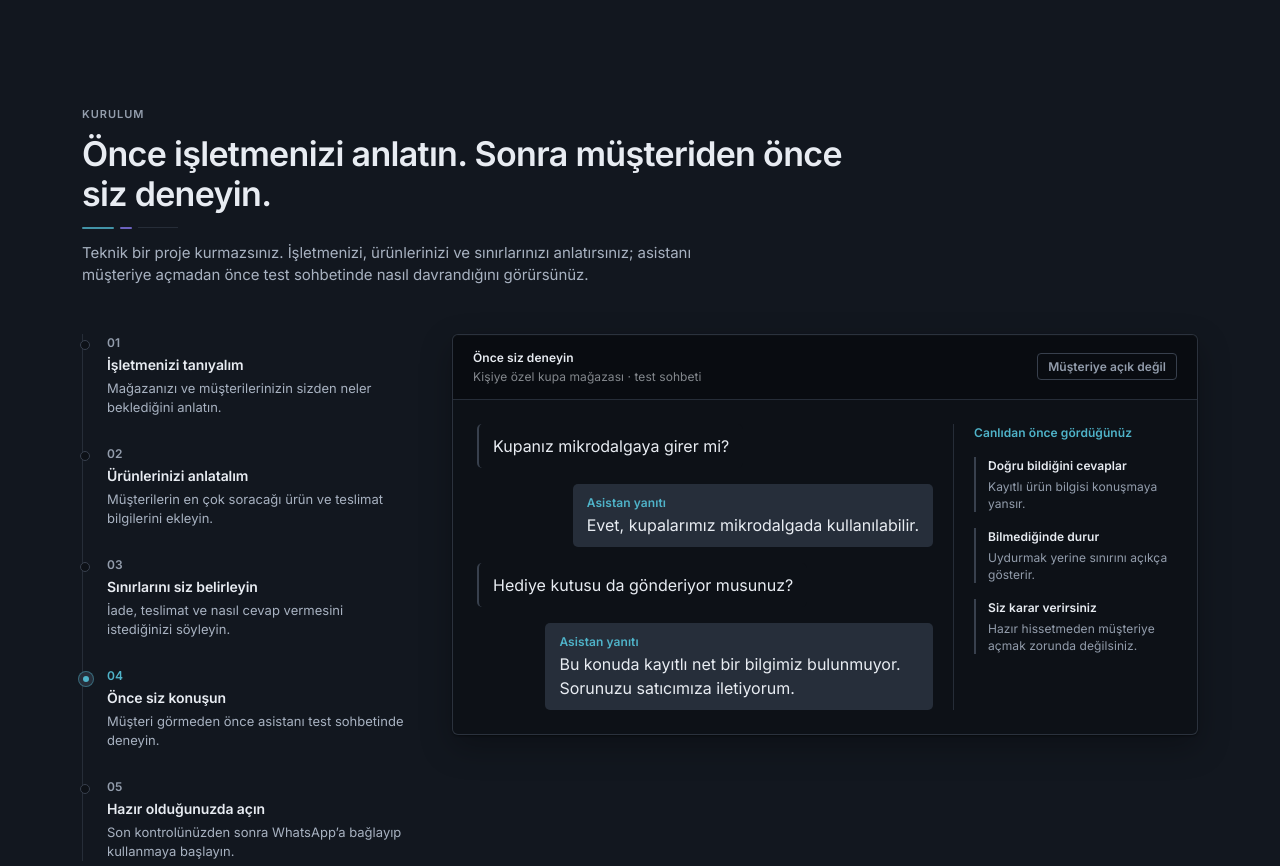
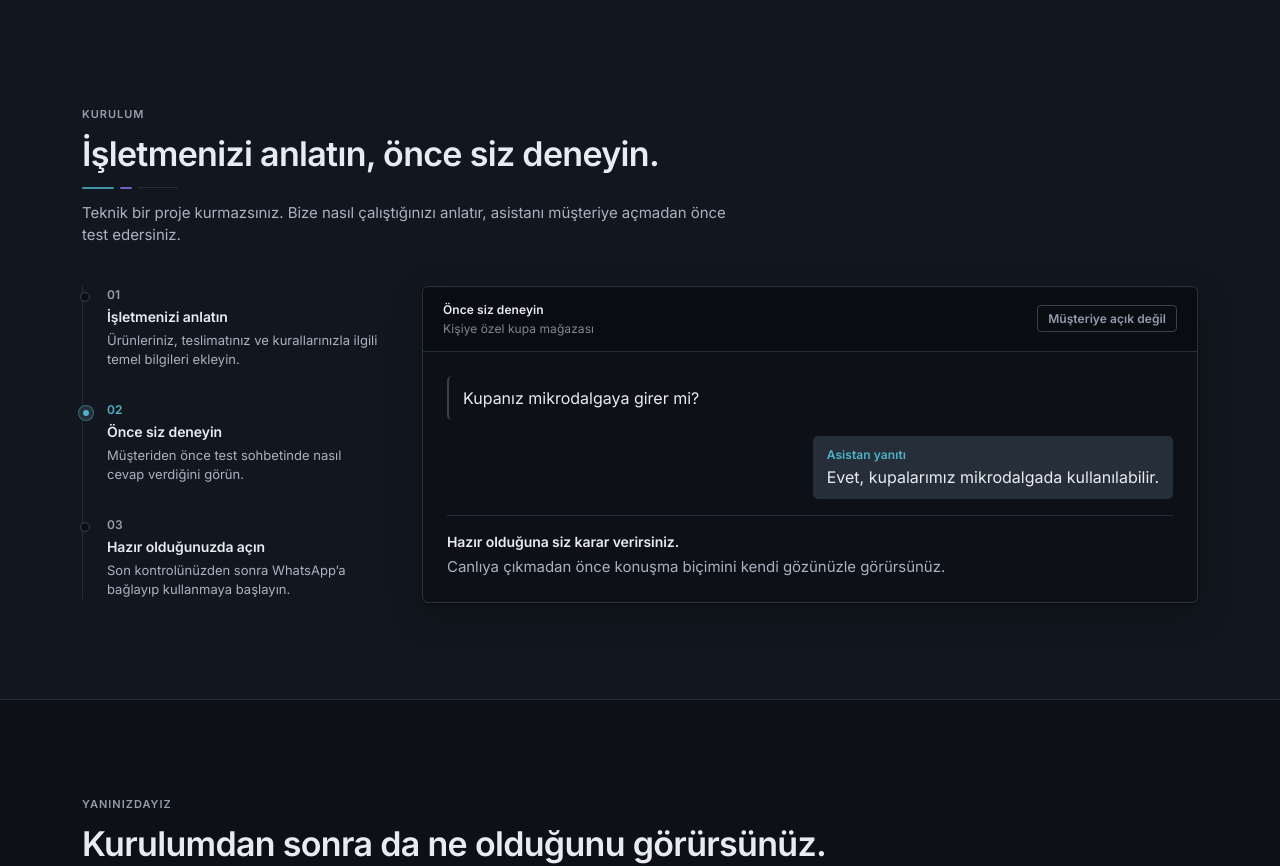
Before and after one commit to keremm44/whatsapp-assistant, a Next.js app in the folder frontend/: page / in a window 1280 px wide. Shown: the part 4480-5346 px from the top of the page. Built offline with nearby package versions, Linux system fonts and the light colour scheme; no server answers.

Commit message:
frontend: simplify onboarding story

```diff
--- a/frontend/src/components/marketing/onboarding-section.tsx
+++ b/frontend/src/components/marketing/onboarding-section.tsx
@@ -5,11 +5,6 @@ import { MARKETING_STORY } from "@/components/marketing/marketing-story";
 import { MarketingReveal } from "@/components/marketing/marketing-motion";
 import { MarketingSectionHeading } from "@/components/marketing/section-heading";
 
-/**
- * Onboarding — framed as a calm seller journey rather than a technical
- * setup checklist. The emotional endpoint is still the real proof:
- * seeing the assistant speak before customers do.
- */
 export function OnboardingSection() {
   return (
     <section
@@ -18,11 +13,11 @@ export function OnboardingSection() {
     >
       <MarketingSectionHeading
         eyebrow="Kurulum"
-        title="Önce işletmenizi anlatın. Sonra müşteriden önce siz deneyin."
-        description="Teknik bir proje kurmazsınız. İşletmenizi, ürünlerinizi ve sınırlarınızı anlatırsınız; asistanı müşteriye açmadan önce test sohbetinde nasıl davrandığını görürsünüz."
+        title="İşletmenizi anlatın, önce siz deneyin."
+        description="Teknik bir proje kurmazsınız. Bize nasıl çalıştığınızı anlatır, asistanı müşteriye açmadan önce test edersiniz."
       />
 
-      <div className="mt-12 grid gap-8 lg:grid-cols-[330px_minmax(0,1fr)] lg:items-start lg:gap-10">
+      <div className="mt-10 grid gap-8 lg:grid-cols-[300px_minmax(0,1fr)] lg:items-start lg:gap-10">
         <SetupRail />
         <MarketingReveal>
           <TestConversation />
@@ -34,19 +29,17 @@ export function OnboardingSection() {
 
 function SetupRail() {
   const steps = [
-    ["İşletmenizi tanıyalım", "Mağazanızı ve müşterilerinizin sizden neler beklediğini anlatın."],
-    ["Ürünlerinizi anlatalım", "Müşterilerin en çok soracağı ürün ve teslimat bilgilerini ekleyin."],
-    ["Sınırlarını siz belirleyin", "İade, teslimat ve nasıl cevap vermesini istediğinizi söyleyin."],
-    ["Önce siz konuşun", "Müşteri görmeden önce asistanı test sohbetinde deneyin."],
+    ["İşletmenizi anlatın", "Ürünleriniz, teslimatınız ve kurallarınızla ilgili temel bilgileri ekleyin."],
+    ["Önce siz deneyin", "Müşteriden önce test sohbetinde nasıl cevap verdiğini görün."],
     ["Hazır olduğunuzda açın", "Son kontrolünüzden sonra WhatsApp’a bağlayıp kullanmaya başlayın."],
   ] as const;
 
   return (
     <ol className="relative border-l border-divider pl-6">
       {steps.map(([title, body], index) => {
-        const isTest = index === 3;
+        const isTest = index === 1;
         return (
-          <li key={title} className="relative pb-7 last:pb-0">
+          <li key={title} className="relative pb-8 last:pb-0">
             <span
               aria-hidden="true"
               className={
@@ -75,39 +68,23 @@ function TestConversation() {
       <div className="flex flex-wrap items-center justify-between gap-3 border-b border-divider bg-chrome/50 px-4 py-3.5 sm:px-5">
         <div>
           <p className="type-meta font-semibold text-chrome-foreground">Önce siz deneyin</p>
-          <p className="mt-0.5 type-meta text-chrome-foreground/55">{MARKETING_STORY.storeLabel} · test sohbeti</p>
+          <p className="mt-0.5 type-meta text-chrome-foreground/55">{MARKETING_STORY.storeLabel}</p>
         </div>
         <span className="rounded-control border border-boundary px-2.5 py-1 type-meta font-semibold text-muted-foreground">
           Müşteriye açık değil
         </span>
       </div>
 
-      <div className="grid gap-5 px-4 py-5 sm:px-6 sm:py-6 xl:grid-cols-[minmax(0,1fr)_220px]">
-        <div className="space-y-4">
-          <ChatBubble from="customer">{MARKETING_STORY.customerQuestion}</ChatBubble>
-          <ChatBubble from="assistant">{MARKETING_STORY.assistantAnswer}</ChatBubble>
-          <ChatBubble from="customer">{MARKETING_STORY.unknownQuestion}</ChatBubble>
-          <ChatBubble from="assistant">{MARKETING_STORY.unknownAnswer}</ChatBubble>
+      <div className="space-y-4 px-4 py-5 sm:px-6 sm:py-6">
+        <ChatBubble from="customer">{MARKETING_STORY.customerQuestion}</ChatBubble>
+        <ChatBubble from="assistant">{MARKETING_STORY.assistantAnswer}</ChatBubble>
+        <div className="border-t border-divider pt-4">
+          <p className="type-row-primary text-foreground">Hazır olduğuna siz karar verirsiniz.</p>
+          <p className="mt-1 type-body text-muted">
+            Canlıya çıkmadan önce konuşma biçimini kendi gözünüzle görürsünüz.
+          </p>
         </div>
-
-        <aside className="border-t border-divider pt-4 xl:border-l xl:border-t-0 xl:pl-5 xl:pt-0">
-          <p className="type-meta font-semibold text-primary">Canlıdan önce gördüğünüz</p>
-          <div className="mt-4 space-y-4">
-            <ProofPoint title="Doğru bildiğini cevaplar" body="Kayıtlı ürün bilgisi konuşmaya yansır." />
-            <ProofPoint title="Bilmediğinde durur" body="Uydurmak yerine sınırını açıkça gösterir." />
-            <ProofPoint title="Siz karar verirsiniz" body="Hazır hissetmeden müşteriye açmak zorunda değilsiniz." />
-          </div>
-        </aside>
       </div>
     </div>
   );
 }
-
-function ProofPoint({ title, body }: { title: string; body: string }) {
-  return (
-    <div className="border-l-2 border-boundary pl-3">
-      <p className="type-meta font-semibold text-foreground">{title}</p>
-      <p className="mt-1 type-meta text-muted-foreground">{body}</p>
-    </div>
-  );
-}
```
